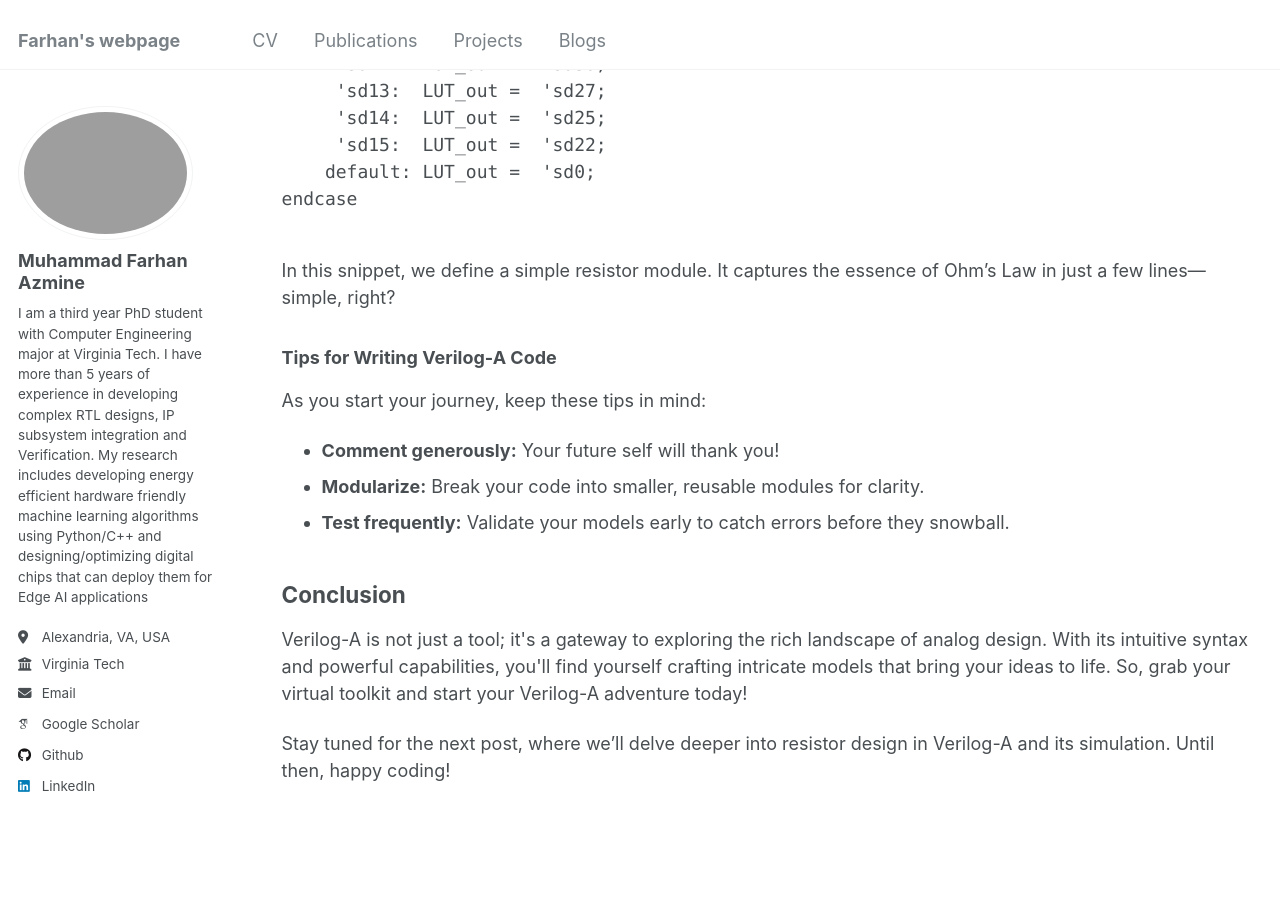
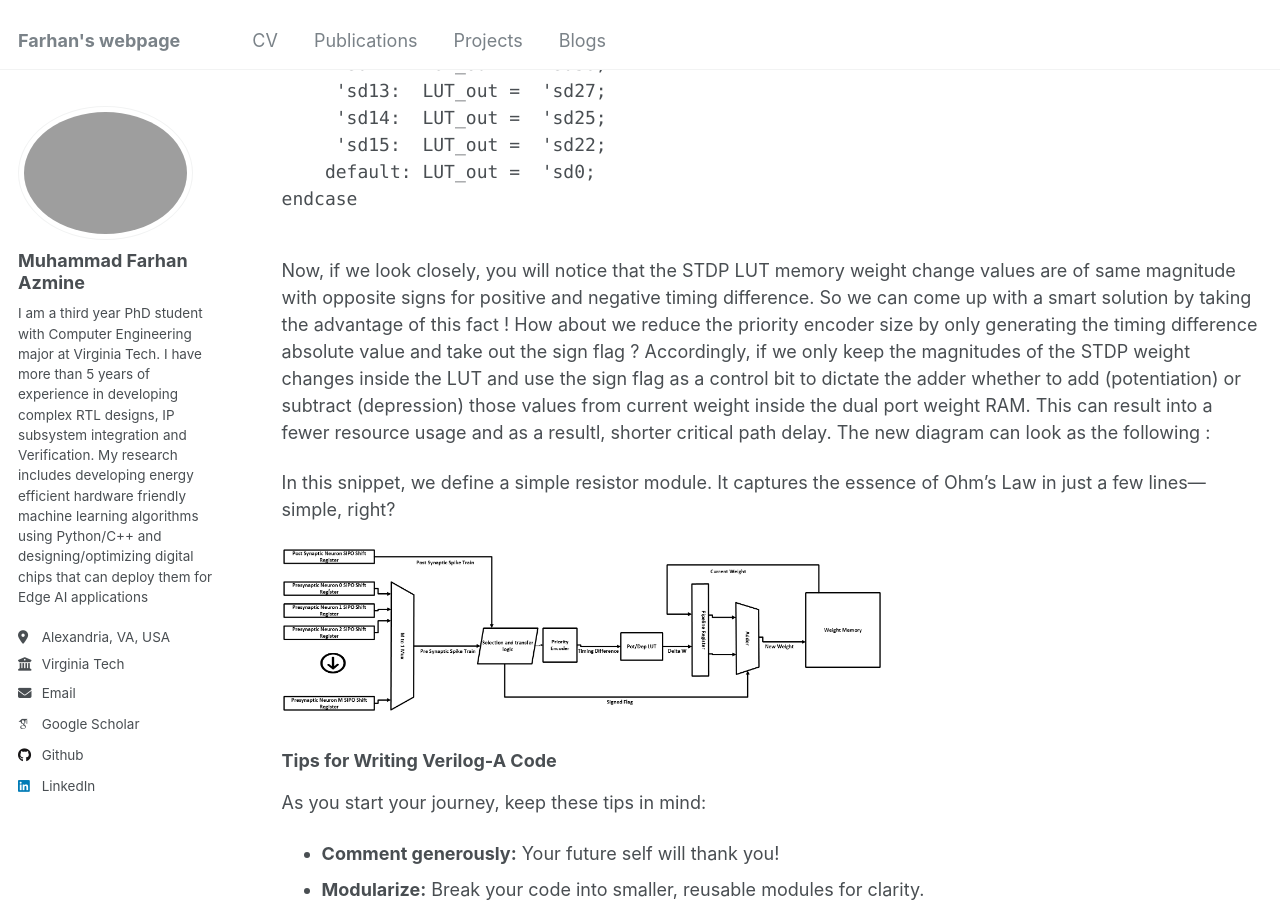
Before and after one commit to muhammadfarhan720/web-profile, a Jekyll site: the page built from blogs/veriloga/veriloga_day01_veriloga.html, in a window 1280 px wide and 900 px high, scrolled down 7182 px. Built offline with Jekyll 4.4.1, drawn with Linux system fonts in a browser that asks for light colours; some web fonts are replaced; some of the changed text lies outside the part shown.

Commit message:
Update veriloga_day01_veriloga.html

```diff
--- a/blogs/veriloga/veriloga_day01_veriloga.html
+++ b/blogs/veriloga/veriloga_day01_veriloga.html
@@ -283,9 +283,18 @@ unique casez (TimingDifference)
 endcase
 
 </code></pre>
-
+<p>
+Now, if we look closely, you will notice that the STDP LUT memory weight change values are of same magnitude with opposite signs for positive and negative timing difference. So we can come up with a smart solution by taking the advantage of this fact ! How about we reduce the priority encoder size by only generating the timing difference absolute value and take out the sign flag ? Accordingly, if we only keep the magnitudes of the STDP weight changes inside the LUT and use the sign flag as a control bit to dictate the adder whether to add (potentiation) or subtract (depression) those values from current weight inside the dual port weight RAM. This can result into a fewer resource usage and as a resultl, shorter critical path delay. The new diagram can look as the following :
+  </p>
 
     <p>In this snippet, we define a simple resistor module. It captures the essence of Ohm’s Law in just a few lines—simple, right?</p>
+
+    <a href="https://raw.githubusercontent.com/muhammadfarhan720/web-profile/master/files/veriloga/veriloga_day01/Optimized_STDP_LE_PL_diagram.png" target="_blank">
+  <img src="https://raw.githubusercontent.com/muhammadfarhan720/web-profile/master/files/veriloga/veriloga_day01/Optimized_STDP_LE_PL_diagram.png"
+       alt="Optimized STDP Learning Engine - PL Diagram"
+       style="width: 100%; max-width: 600px; display: block; margin-bottom: 20px; margin-top: 20px;">
+</a>
+
 
     <h3>Tips for Writing Verilog-A Code</h3>
     <p>As you start your journey, keep these tips in mind:</p>
```
